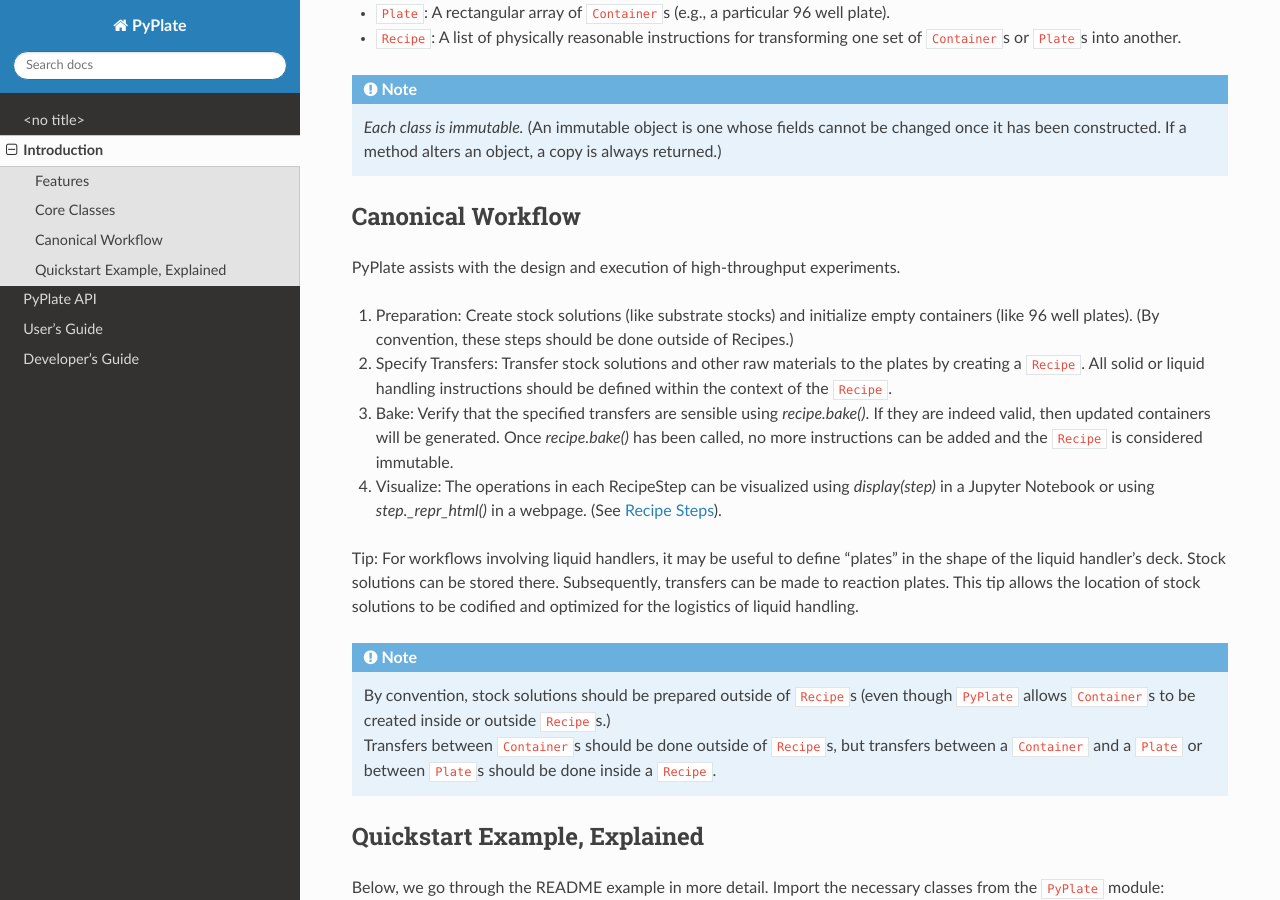
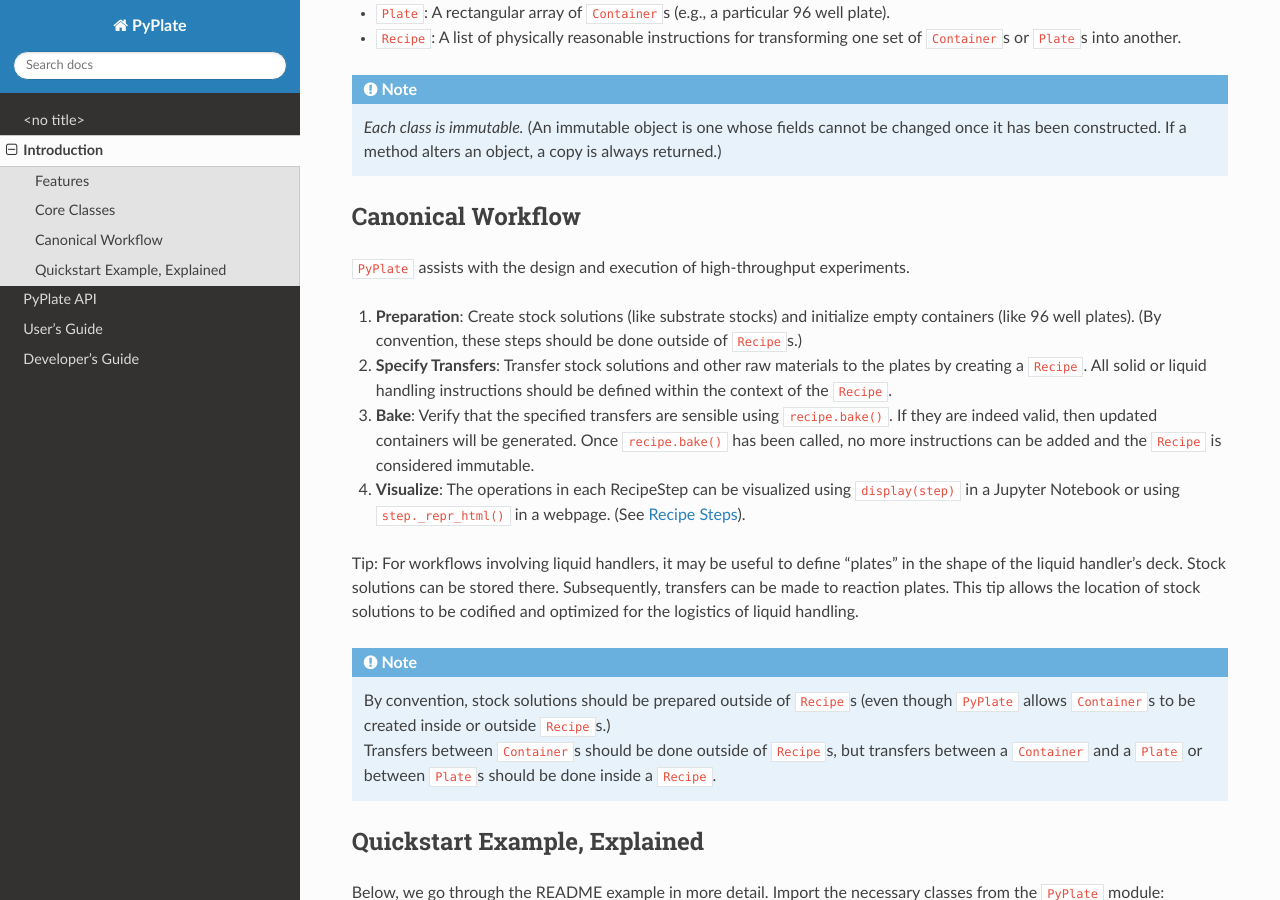
Before and after one commit to ekwan/PyPlate, a Sphinx documentation site: the page built from docs/source/introduction.rst, in a window 1280 px wide and 900 px high, scrolled down 833 px. Built offline with Sphinx 7.4.7 and the Read the Docs theme 2.0.0, drawn with Linux system fonts in a browser that asks for light colours.

Commit message:
Updated quoting in introduction.rst

```diff
--- a/docs/source/introduction.rst
+++ b/docs/source/introduction.rst
@@ -40,12 +40,12 @@ Core Classes
 
 Canonical Workflow
 """"""""""""""""""
-PyPlate assists with the design and execution of high-throughput experiments.
+``PyPlate`` assists with the design and execution of high-throughput experiments.
 
-1. Preparation: Create stock solutions (like substrate stocks) and initialize empty containers (like 96 well plates).  (By convention, these steps should be done outside of Recipes.)
-2. Specify Transfers: Transfer stock solutions and other raw materials to the plates by creating a ``Recipe``.  All solid or liquid handling instructions should be defined within the context of the ``Recipe``.
-3. Bake: Verify that the specified transfers are sensible using `recipe.bake()`. If they are indeed valid, then updated containers will be generated. Once `recipe.bake()` has been called, no more instructions can be added and the ``Recipe`` is considered immutable.
-4. Visualize: The operations in each RecipeStep can be visualized using `display(step)` in a Jupyter Notebook or using `step._repr_html()` in a webpage.  (See :ref:`recipe_steps_visualizations`).
+1. **Preparation**: Create stock solutions (like substrate stocks) and initialize empty containers (like 96 well plates).  (By convention, these steps should be done outside of ``Recipe``\ s.)
+2. **Specify Transfers**: Transfer stock solutions and other raw materials to the plates by creating a ``Recipe``.  All solid or liquid handling instructions should be defined within the context of the ``Recipe``.
+3. **Bake**: Verify that the specified transfers are sensible using ``recipe.bake()``. If they are indeed valid, then updated containers will be generated. Once ``recipe.bake()`` has been called, no more instructions can be added and the ``Recipe`` is considered immutable.
+4. **Visualize**: The operations in each RecipeStep can be visualized using ``display(step)`` in a Jupyter Notebook or using ``step._repr_html()`` in a webpage.  (See :ref:`recipe_steps_visualizations`).
 
 Tip: For workflows involving liquid handlers, it may be useful to define "plates" in the shape of the liquid handler's deck.  Stock solutions can be stored there.  Subsequently, transfers can be made to reaction plates.  This tip allows the location of stock solutions to be codified and optimized for the logistics of liquid handling.
 
```
